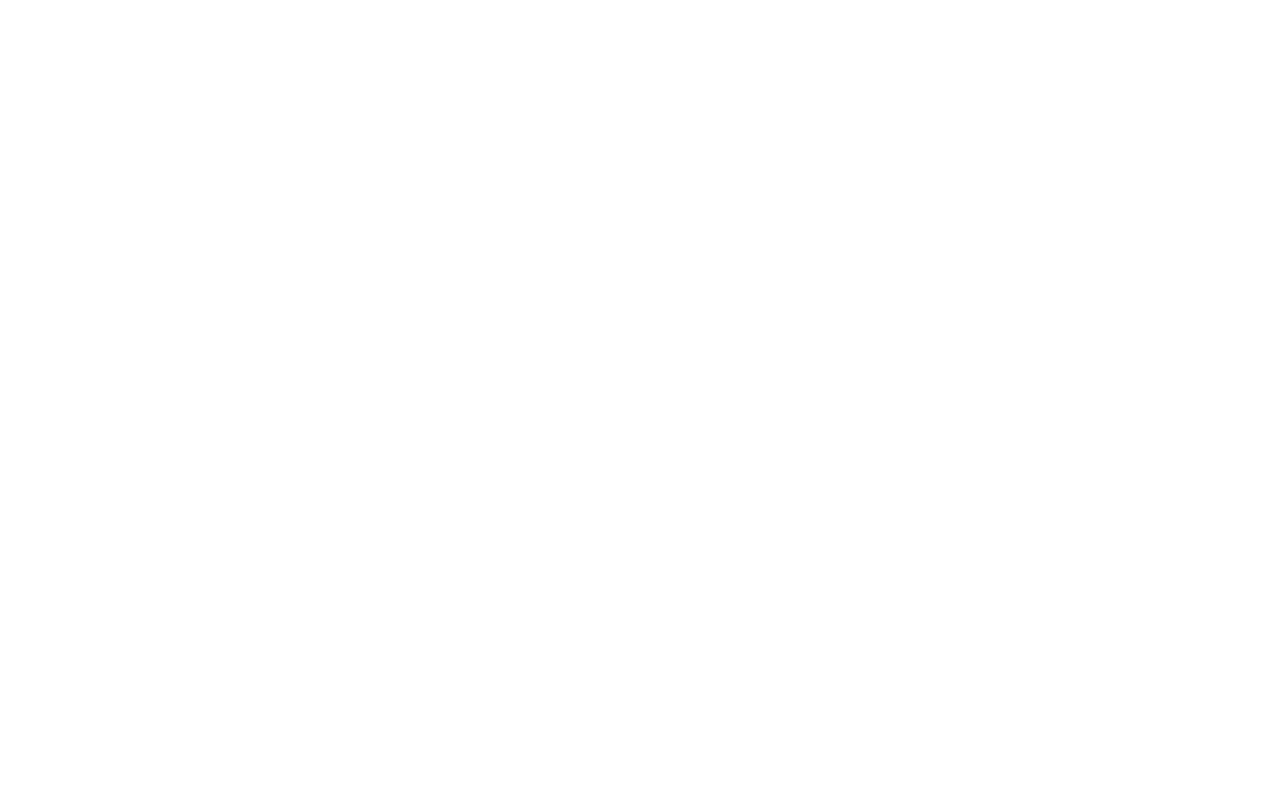
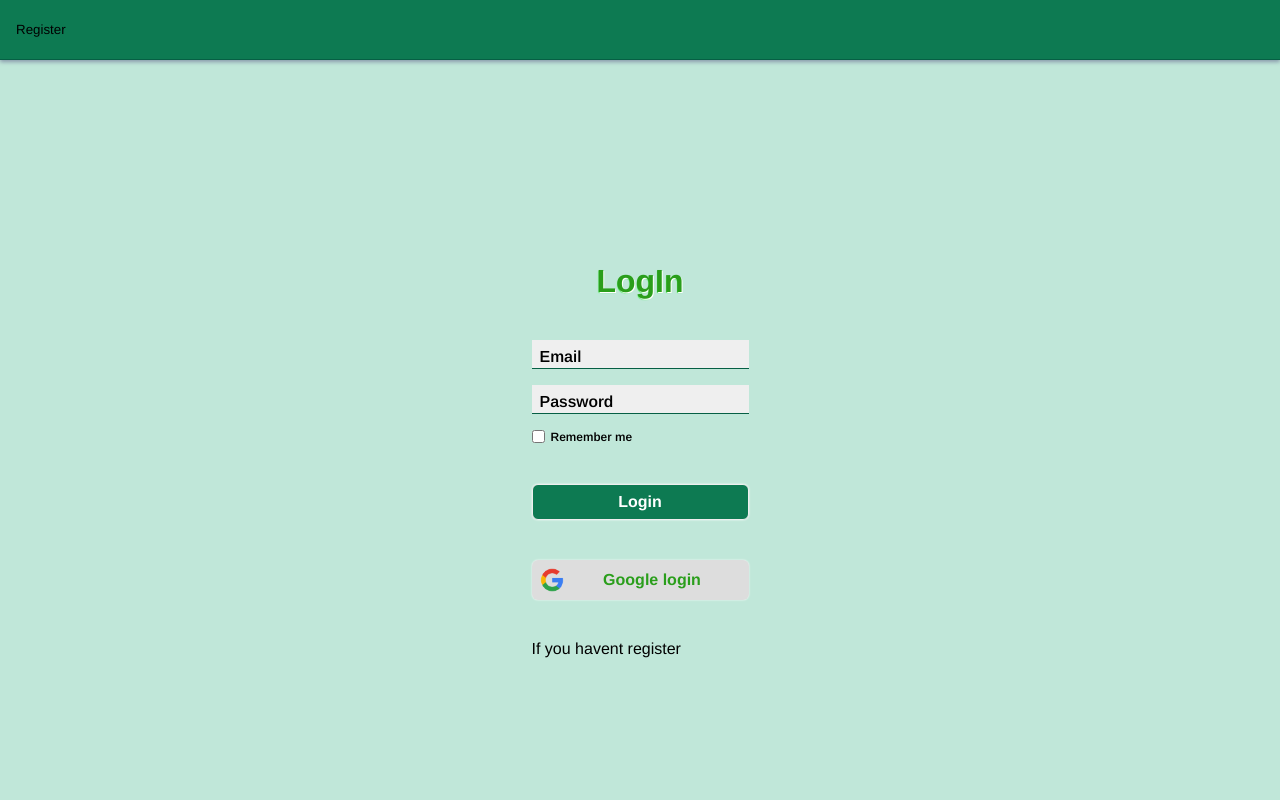
Before and after one commit to SecretariatV/GardenGrocer-Admin, a React (Vite) app: page /register in a window 1280 px wide. Before the commit this address had no page. Shown: the top 800 px of the page. Built offline with nearby package versions, Linux system fonts and the light colour scheme.

Commit message:
create: register logic

```diff
--- a/package.json
+++ b/package.json
@@ -13,6 +13,7 @@
     "preview": "vite preview"
   },
   "dependencies": {
+    "axios": "^1.7.7",
     "clsx": "^2.1.1",
     "react": "^18.3.1",
     "react-dom": "^18.3.1",
--- a/src/features/layout/header/index.tsx
+++ b/src/features/layout/header/index.tsx
@@ -1,10 +1,20 @@
 import { HamburgerButton } from "@features/ui";
 import S from "./index.module.scss";
+import { useNavigate } from "react-router-dom";
 
 export const Header = () => {
+  const navigate = useNavigate();
+
+  const handleRegister = () => {
+    navigate("/register");
+  };
+
   return (
     <header className={S.root} role="banner">
       <HamburgerButton />
+      <button type="button" onClick={handleRegister}>
+        Register
+      </button>
     </header>
   );
 };
--- a/src/features/ui/hamburgerButton/index.module.scss
+++ b/src/features/ui/hamburgerButton/index.module.scss
@@ -1,4 +1,5 @@
 @use "@styles/variables" as *;
+@use "@styles/mixin" as *;
 
 .root {
   height: 20px;
@@ -9,6 +10,10 @@
   padding: 2px 0;
   cursor: pointer;
   filter: drop-shadow(0 1px 0.4px #748d74);
+
+  @include breakpoint("lg") {
+    display: none;
+  }
 
   &:has(input[id="hamburger"]:checked) {
     .line {
--- a/src/features/ui/index.ts
+++ b/src/features/ui/index.ts
@@ -1,2 +1,3 @@
 export * from "./hamburgerButton";
 export * from "./hamburgerMenu";
+export * from "./inputController";
--- /dev/null
+++ b/src/features/ui/inputController/index.module.scss
@@ -0,0 +1,37 @@
+@use "@styles/variables" as *;
+
+.root {
+  position: relative;
+
+  label {
+    position: absolute;
+    top: 8px;
+    left: 8px;
+    font-size: 16px;
+    font-weight: 600;
+    transition: all ease-in-out 0.2s;
+    pointer-events: none;
+  }
+
+  input {
+    width: 100%;
+    outline: none;
+    border: 0;
+    border-bottom: 1px solid $border-color;
+    padding: 8px 8px 2px;
+    font-size: 16px;
+    background-color: #efefef;
+    transition: all ease-in-out 0.2s;
+
+    &:focus {
+      background-color: white;
+      border-bottom: 1px solid $focus-color;
+    }
+  }
+
+  &:focus-within label {
+    top: -16px;
+    font-size: 14px;
+    color: $primary-color;
+  }
+}
--- /dev/null
+++ b/src/features/ui/inputController/index.tsx
@@ -0,0 +1,16 @@
+import { FC } from "react";
+import S from "./index.module.scss";
+
+interface IProps {
+  type: string;
+  label: string;
+}
+
+export const InputController: FC<IProps> = ({ type, label }) => {
+  return (
+    <div className={S.root}>
+      <label htmlFor={`${label}-input`}>{label}</label>
+      <input type={type} id={`${label}-input`} />
+    </div>
+  );
+};
--- /dev/null
+++ b/src/pages/register/index.module.scss
@@ -0,0 +1,58 @@
+@use "@styles/variables" as *;
+@use "@styles/mixin" as *;
+
+.root {
+  @include itemCenter;
+}
+
+.wrapper {
+  width: 100%;
+  height: 100dvh;
+  background-color: $secondary-bg-color;
+  @include itemCenter;
+
+  &_container {
+    gap: 2.5rem;
+    @include flexCol;
+
+    &_infos {
+      gap: 1rem;
+      @include flexCol;
+
+      &_remember {
+        display: flex;
+        align-items: center;
+        gap: 6px;
+        font-size: 12px;
+        font-weight: 600;
+      }
+    }
+
+    button {
+      border-radius: 6px;
+      padding: 8px;
+      box-shadow: 0 0 2px 0 white;
+      font-size: 16px;
+      font-weight: 700;
+    }
+
+    &_loginbtn {
+      border: 1px solid #eee;
+      background-color: $primary-bg-color;
+      color: white;
+    }
+
+    &_google {
+      display: grid;
+      align-items: center;
+      grid-template-columns: auto 1fr;
+      color: $primary-color;
+      background-color: #ddd;
+
+      img {
+        width: 24px;
+        aspect-ratio: 1/1;
+      }
+    }
+  }
+}
--- /dev/null
+++ b/src/pages/register/index.tsx
@@ -0,0 +1,62 @@
+import axios from "axios";
+import S from "./index.module.scss";
+import { useState } from "react";
+import { InputController } from "@features/ui";
+import googleImg from "@assets/google-logo.webp";
+
+const RegisterPage = () => {
+  const [email, setEmail] = useState<string>("");
+  const [password, setPassword] = useState<string>("");
+  const [username, setUsername] = useState<string>("");
+
+  const handleLocalLogin = async (e: React.FormEvent) => {
+    e.preventDefault();
+    try {
+      const response = await axios.post("http://localhost:4000/auth/register", {
+        username,
+        email,
+        password,
+      });
+      // Save the token to local storage and redirect
+      localStorage.setItem("token", response.data.token);
+    } catch (error) {
+      console.error("Login failed", error);
+    }
+  };
+
+  const handleGoogleLogin = () => {
+    // Redirect the user to the Google Auth endpoint in the backend
+    window.location.href = "http://localhost:4000/auth/google";
+  };
+
+  return (
+    <div className={S.root}>
+      <div className={S.wrapper}>
+        <div className={S.wrapper_container}>
+          <h2>LogIn</h2>
+          <div className={S.wrapper_container_infos}>
+            <InputController type="email" label="Email" />
+            <InputController type="password" label="Password" />
+            <div className={S.wrapper_container_infos_remember}>
+              <input type="checkbox" id="" />
+              <span>Remember me</span>
+            </div>
+          </div>
+          <button type="button" className={S.wrapper_container_loginbtn}>
+            Login
+          </button>
+          <button type="button" className={S.wrapper_container_google}>
+            <img src={googleImg} alt="Google Logo" />
+            Google login
+          </button>
+          <span>If you havent register</span>
+        </div>
+      </div>
+      <div className={S.wrapper}>
+        <h2>Register</h2>
+      </div>
+    </div>
+  );
+};
+
+export default RegisterPage;
--- a/src/styles/_mixin.scss
+++ b/src/styles/_mixin.scss
@@ -37,3 +37,8 @@ $breakpoints: (
 @mixin pagePadding {
   @include xPadding;
 }
+
+@mixin flexCol {
+  display: flex;
+  flex-direction: column;
+}
--- a/src/styles/_reset.scss
+++ b/src/styles/_reset.scss
@@ -5,6 +5,7 @@
   margin: 0;
   outline: none;
   box-sizing: border-box;
+  font-family: "Arimo", sans-serif;
 }
 
 body {
@@ -15,6 +16,14 @@ body {
 button {
   background-color: transparent;
   border: 0;
+  cursor: pointer;
+}
+
+h2 {
+  font-size: 32px;
+  color: $primary-color;
+  text-shadow: 1px 1px 0 white, 0 1px 1px $focus-color;
+  text-align: center;
 }
 
 ::-webkit-scrollbar {
--- a/src/styles/_variables.scss
+++ b/src/styles/_variables.scss
@@ -1,8 +1,10 @@
 $loading-bg-color: #003928;
 $loading-bubble-color: #2f9a2d;
 $primary-bg-color: #0d7a52;
+$secondary-bg-color: #c0e7d9;
 $border-color: #065f44;
 $focus-color: #3cf34b;
 $shadow-color: rgb(136, 152, 170);
 $scroll-color: #2ba883;
 $scroll-track: #d1eee5;
+$primary-color: #2a9e1b;
--- a/src/utils/dataUtils.tsx
+++ b/src/utils/dataUtils.tsx
@@ -3,13 +3,17 @@ import { INavType, IRouterType } from "./typeUtils";
 
 const LazyMainLayout = lazy(() => import("@features/layout/mainLayout"));
 const LazyLeaderboard = lazy(() => import("@pages/leaderboard"));
+const LazyRegister = lazy(() => import("@pages/register"));
 
 const ROUTER_DATA: IRouterType[] = [
   {
     title: "Main Layout",
     path: "/",
     element: <LazyMainLayout />,
-    children: [{ title: "Dashboard", path: "", element: <LazyLeaderboard /> }],
+    children: [
+      { title: "Dashboard", path: "", element: <LazyLeaderboard /> },
+      { title: "Register", path: "register", element: <LazyRegister /> },
+    ],
   },
 ];
 
@@ -17,6 +21,7 @@ const NAV_DATA: INavType[] = [
   {
     title: "Dashboard",
   },
+  { title: "Register" },
 ];
 
 export { ROUTER_DATA, NAV_DATA };
```
Also changed, not shown: src/assets/google-logo.webp (added), 1 other file (tests, documents, lock files or other folders).
